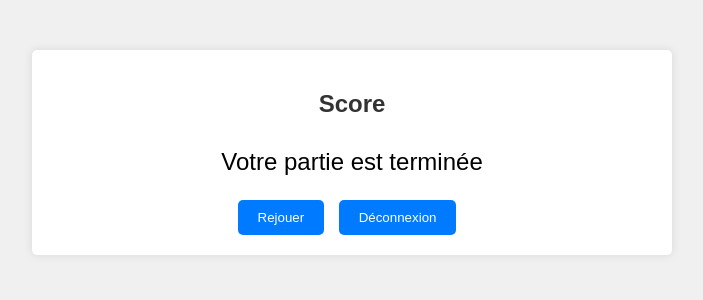
After one commit to Lounes14/python-project, a Flask app: page /end in a window 1280 px wide. The commit adds this page. Shown: the top 300 px of the page, without its empty margins (288-991 px from the left). Run offline with Flask 3, Linux system fonts and the light colour scheme; parts of the project's set-up code (start-up, migrations or seed data) failed here and were passed over.

Commit message:
FEAT(quiz development and the end and logout templates)

```diff
--- a/app.py
+++ b/app.py
@@ -1,41 +1,44 @@
-from flask import Flask, request, render_template, redirect, session,Blueprint, flash, url_for,g
+from flask import Flask, request, redirect, flash, url_for, g, session, render_template
 from werkzeug.security import check_password_hash, generate_password_hash
 from pathlib import Path
 import sqlite3
 import os
 import random
 
-
 app = Flask(__name__)
 app.secret_key = os.urandom(24)
 
 DATABASE = 'database.db'
 
-# Function to create database connection
+# Function to create a database connection
 def get_db():
     db = getattr(g, '_database', None)
     if db is None:
         db = g._database = sqlite3.connect(DATABASE)
         db.row_factory = sqlite3.Row
     return db
+
+# Close the database connection at the end of the request
 @app.teardown_appcontext
 def close_connection(exception):
     db = getattr(g, '_database', None)
     if db is not None:
         db.close()
 
-# Create a database if it does not exist
+# Create the database if it does not exist
 if not Path('database.db').exists():
-   with app.app_context():
-     db = get_db()
-     with app.open_resource('schema.sql', mode='r') as f:
-         db.cursor().executescript(f.read())
-     db.commit()
+    with app.app_context():
+        db = get_db()
+        with app.open_resource('schema.sql', mode='r') as f:
+            db.cursor().executescript(f.read())
+        db.commit()
 
+# Home page
 @app.route('/')
 def home():
     return render_template('home.html')
 
+# Sign-up page
 @app.route('/sign', methods=['GET', 'POST'])
 def sign():
     if request.method == 'POST':
@@ -48,7 +51,7 @@ def sign():
         existing_user = cursor.fetchone()
 
         if existing_user:
-            return 'Cet utilisateur existe déjà'
+            return 'This user already exists'
 
         cursor.execute('INSERT INTO users (username, password) VALUES (?, ?)', (username, password))
         db.commit()
@@ -56,7 +59,7 @@ def sign():
 
     return render_template('sign.html')
 
-
+# Login page
 @app.route('/login', methods=['GET', 'POST'])
 def login():
     if request.method == 'POST':
@@ -69,32 +72,55 @@ def login():
         user = cursor.fetchone()
 
         if user:
-              # Flash success message
-             flash('Login successful!', 'success')
-             # Assuming 'start' is the endpoint for the start page
-             return render_template('start.html')
+            flash('Login successful!', 'success')
+            return render_template('start.html')
         else:
-            return 'Nom d\'utilisateur ou mot de passe incorrect'
+            return 'Incorrect username or password'
 
     return render_template('login.html')
+
+# User logout
+@app.route('/logout', methods=['POST'])
+def logout():
+    session.clear()
+    return redirect(url_for('home'))
 
 # Function to retrieve a random question and its answers from the database
 def get_question_and_answers():
     db = get_db()
     cursor = db.cursor()
-    # Select a random question
+
     cursor.execute('SELECT * FROM questions ORDER BY RANDOM() LIMIT 1')
     question = cursor.fetchone()
     cursor.execute('SELECT * FROM answers WHERE question_id = ?', (question['id'],))
     answers = cursor.fetchall()
     return question, answers
 
-@app.route('/quiz')
+# Quiz page
+@app.route('/quiz', methods=['GET', 'POST'])
 def quiz():
+
+    if request.method == 'POST':
+        selected_answer_id = request.form.get('answer')
+        correct_answer_id = get_correct_answer_id(request.form.get('question_id'))
+
+        if selected_answer_id == correct_answer_id:
+            session['score'] += 1
+
+        session['answered_questions'] += 1
+
+        if session['answered_questions'] >= 5:
+            session['played_game'] = True
+            session['answered_questions'] = 0  # Reset the answered_questions count
+            return redirect(url_for('end'))
+
     question, answers = get_question_and_answers()
     correct_answer_id = get_correct_answer_id(question['id'])
     return render_template('quiz.html', question=question, answers=answers, correct_answer_id=correct_answer_id)
 
+
+
+# Function to retrieve the ID of the correct answer
 def get_correct_answer_id(question_id):
     db = get_db()
     cursor = db.cursor()
@@ -102,6 +128,26 @@ def get_correct_answer_id(question_id):
     correct_answer = cursor.fetchone()
     return correct_answer['id'] if correct_answer else None
 
+# Score page
+@app.route('/end')
+def score():
+
+    # Récupérer le score total depuis les paramètres de l'URL
+    final_score = request.args.get('score', default=0, type=int)
+
+    return render_template('end.html', final_score=final_score)
+
+
+# Restart the quiz
+@app.route('/replay', methods=['GET'])
+def replay():
+
+    # Remove the score and answeredQuestions stored in the session
+    session.pop('score', None)
+    session.pop('answeredQuestions', None)
+
+    # Redirect to the quiz page to restart the game
+    return redirect(url_for('quiz'))
 
 
 if __name__ == '__main__':
--- /dev/null
+++ b/templates/end.html
@@ -0,0 +1,97 @@
+<!DOCTYPE html>
+<html lang="fr">
+<head>
+    <meta charset="UTF-8">
+    <meta name="viewport" content="width=device-width, initial-scale=1.0">
+    <title>Fin!!</title>
+    <style>
+        body {
+            font-family: Arial, sans-serif;
+            background-color: #f0f0f0;
+            margin: 0;
+            padding: 0;
+            box-sizing: border-box;
+        }
+
+        .container {
+            max-width: 600px;
+            margin: 50px auto;
+            background-color: #fff;
+            padding: 20px;
+            border-radius: 5px;
+            box-shadow: 0 0 10px rgba(0, 0, 0, 0.1);
+        }
+
+        h2 {
+            text-align: center;
+            color: #333;
+        }
+
+        .score {
+            text-align: center;
+            font-size: 24px;
+            margin-top: 30px;
+        }
+
+        .button-container {
+            text-align: center;
+            margin-top: 20px;
+        }
+
+        .logout-button,
+        .replay-button {
+            background-color: #007bff;
+            color: #fff;
+            padding: 10px 20px;
+            border: none;
+            border-radius: 5px;
+            cursor: pointer;
+            transition: background-color 0.3s ease;
+            margin-right: 10px;
+        }
+
+        .logout-button:hover,
+        .replay-button:hover {
+            background-color: #0056b3;
+        }
+    </style>
+</head>
+<body>
+<div class="container">
+    <h2>Score</h2>
+    <div class="score">
+        <p>Votre partie est terminée</p>
+    </div>
+    <div class="button-container">
+        <button class="replay-button" onclick="replay()">Rejouer</button>
+        <button class="logout-button" onclick="logout()">Déconnexion</button>
+    </div>
+</div>
+
+<script>
+    function replay() {
+            // Réinitialiser le nombre de clics dans sessionStorage
+            sessionStorage.setItem('submitCount', 0);
+
+            // Rediriger vers la page de quiz pour recommencer le jeu
+            window.location.href = '/quiz';
+
+    }
+
+    function logout() {
+        fetch('/logout', {
+            method: 'POST'
+        })
+            .then(response => {
+                if (response.redirected) {
+                    window.location.href = response.url;
+                }
+            })
+            .catch(error => {
+                console.error('Erreur lors de la déconnexion :', error);
+            });
+
+    }
+</script>
+</body>
+</html>
```
Also changed, not shown: templates/quiz.html (+24 -10 lines).
